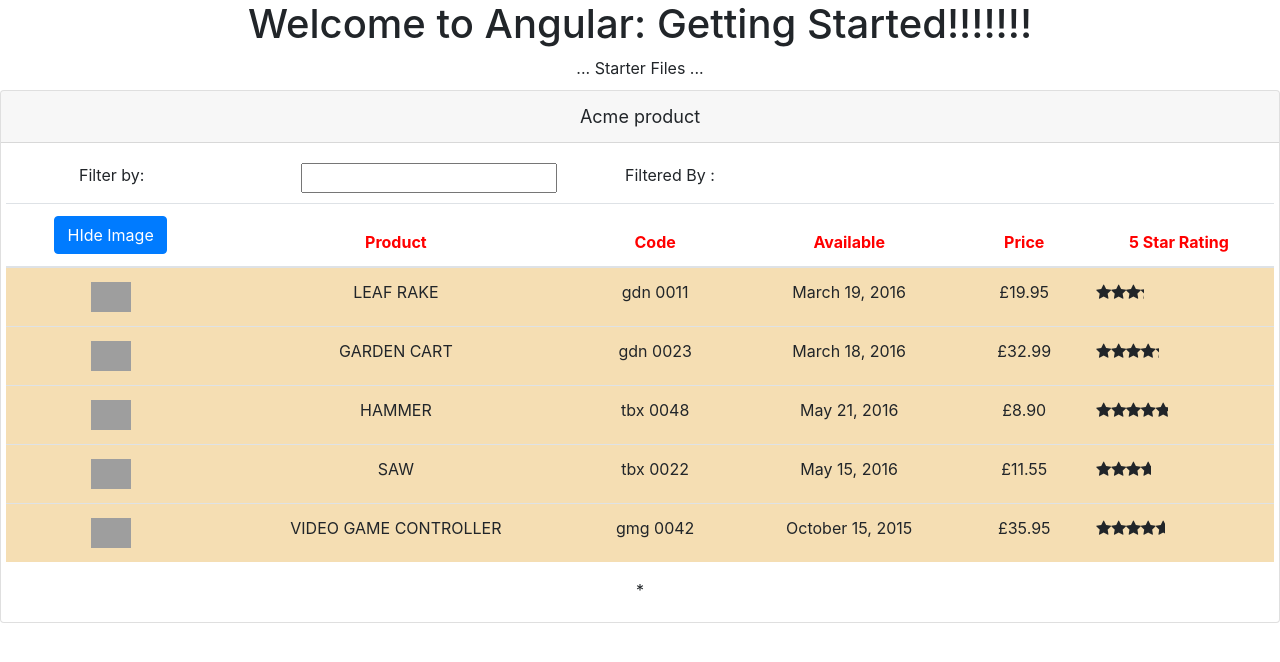
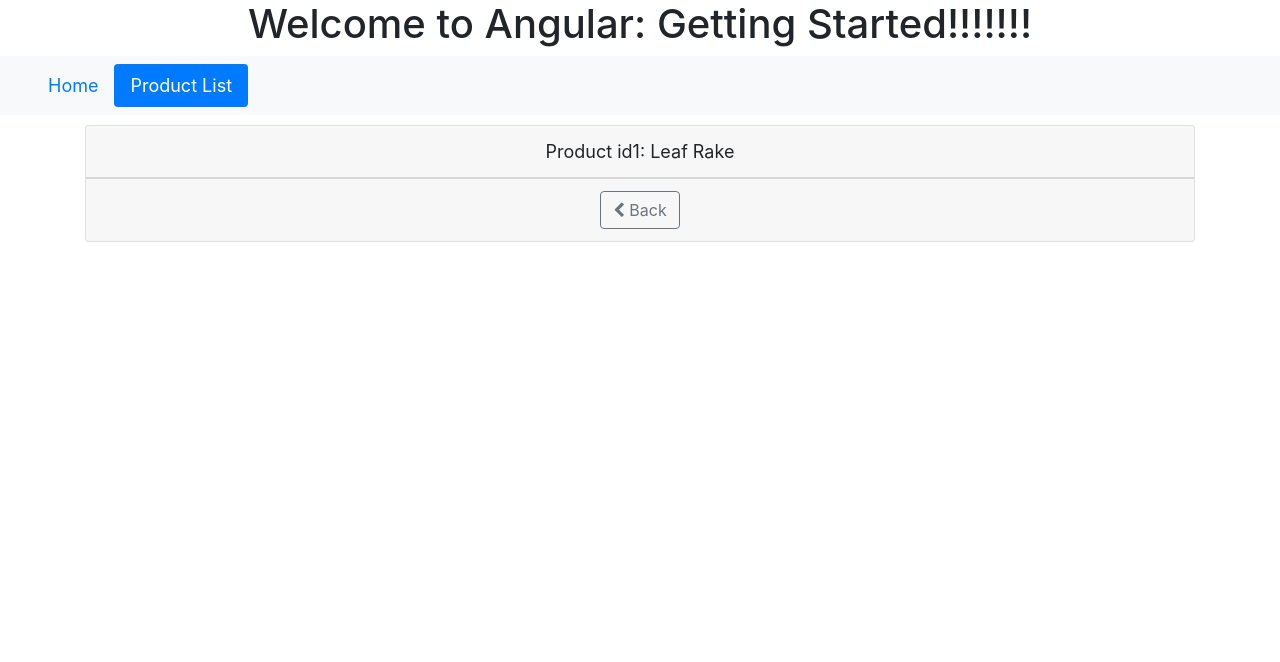
Before and after one commit to rohitoist/Angular2, an Angular app in the folder APM-Start/: page /products/1 in a window 1280 px wide. Shown: the top 662 px of the page. Built offline with nearby package versions, Linux system fonts and the light colour scheme; grey boxes are pictures that could not be loaded.

Commit message:
routing and gaurd invalid url activated routing

```diff
--- a/APM-Start/src/app/app.component.html
+++ b/APM-Start/src/app/app.component.html
@@ -3,6 +3,15 @@
   <h1>
    Welcome to {{title}}!!!!!!!
   </h1>
-  ... Starter Files ...
-  <pm-products></pm-products>
+  <nav class='navbar navbar-expand navbar-light bg-light'>
+  <a class='navbar-brand'>{{pageTitle}}</a>
+  <ul class='nav nav-pills'>
+    <li><a class='nav-link' routerLinkActive='active' [routerLink]="['/welcome']">Home</a></li>
+    <li><a class='nav-link' routerLinkActive='active' [routerLink]="['/products']">Product List</a></li>
+  </ul>
+</nav>
+<div class='container'>
+    <router-outlet></router-outlet>
+  </div>
+ <!-- <pm-products></pm-products>-->
 </div>
--- /dev/null
+++ b/APM-Start/src/app/product/product-detail.component.html
@@ -0,0 +1,12 @@
+<div class='card'
+     *ngIf='product'>
+  <div class='card-header'>
+    {{pageTitle + ': ' + product.productName}}
+  </div>
+  <div class='card-footer'>
+      <button class='btn btn-outline-secondary'
+              (click)='onBack()'
+              style='width:80px'>
+        <i class='fa fa-chevron-left'></i> Back
+      </button>
+    </div>
--- /dev/null
+++ b/APM-Start/src/app/product/product-detail.component.ts
@@ -0,0 +1,37 @@
+import { Component, OnInit } from '@angular/core';
+import { IProduct } from './product';
+import { ActivatedRoute, Router } from '../../../node_modules/@angular/router';
+
+@Component({
+ templateUrl: './product-detail.component.html',
+  styleUrls: ['./product-detail.component.css']
+})
+export class ProductDetailComponent implements OnInit {
+  pageTitle:string;
+  product:IProduct;
+  constructor(private route:ActivatedRoute,private router:Router) { }
+
+  ngOnInit() {
+
+    let id = +this.route.snapshot.paramMap.get('id');
+    this.pageTitle ='Product id'+ id;
+    this.product ={
+      "productId": id,
+    "productName": "Leaf Rake",
+    "productCode": "GDN-0011",
+    "releaseDate": "March 19, 2016",
+    "description": "Leaf rake with 48-inch wooden handle.",
+    "price": 19.95,
+    "starRating": 3.2,
+    "imageUrl": "https://openclipart.org/image/300px/svg_to_png/26215/Anonymous_Leaf_Rake.png"
+    }
+
+
+
+
+
+  }
+  onBack() :void{
+    this.router.navigate(['/products']);
+  }
+}
--- /dev/null
+++ b/APM-Start/src/app/product/product-detail.guard.ts
@@ -0,0 +1,21 @@
+import { Injectable } from '@angular/core';
+import { CanActivate, ActivatedRouteSnapshot, RouterStateSnapshot, Router } from '@angular/router';
+import { Observable } from 'rxjs';
+
+@Injectable({
+  providedIn: 'root'
+})
+export class ProductDetailGuard implements CanActivate {
+  constructor(private router:Router){}
+  canActivate(
+    next: ActivatedRouteSnapshot,
+    state: RouterStateSnapshot): Observable<boolean> | Promise<boolean> | boolean {
+      let id = +next.url[1].path;
+      if(isNaN(id) || id<1){
+        alert("invalid product id");
+        this.router.navigate(['/products']);
+        return false;
+      }
+    return true;
+  }
+}
--- a/APM-Start/src/app/product/product-list.component.css
+++ b/APM-Start/src/app/product/product-list.component.css
@@ -1,2 +1,2 @@
-td{background:wheat}
+
 thead {color:Red}
--- a/APM-Start/src/app/product/product-list.component.html
+++ b/APM-Start/src/app/product/product-list.component.html
@@ -38,7 +38,7 @@
                 [title] ='product.productName'
                 [style.width.px]='imageWidth'
                 [style.margin.px]='imageMargin'/></td>
-              <td>{{product.productName | uppercase }}</td>
+              <td><a [routerLink]="['/products', product.productId]"> {{product.productName | uppercase }}</a></td>
               <td>{{product.productCode | lowercase | convertToSpaces : '-'}}</td>
               <td>{{product.releaseDate}}</td>
               <td>{{product.price | currency:'GBP':'symbol':'1.2-2'}}</td>
```
Also changed, not shown: APM-Start/src/app/app.module.ts (+17 -3 lines), APM-Start/src/app/product/product-detail.component.css (added), 2 other files (tests, documents, lock files or other folders).
